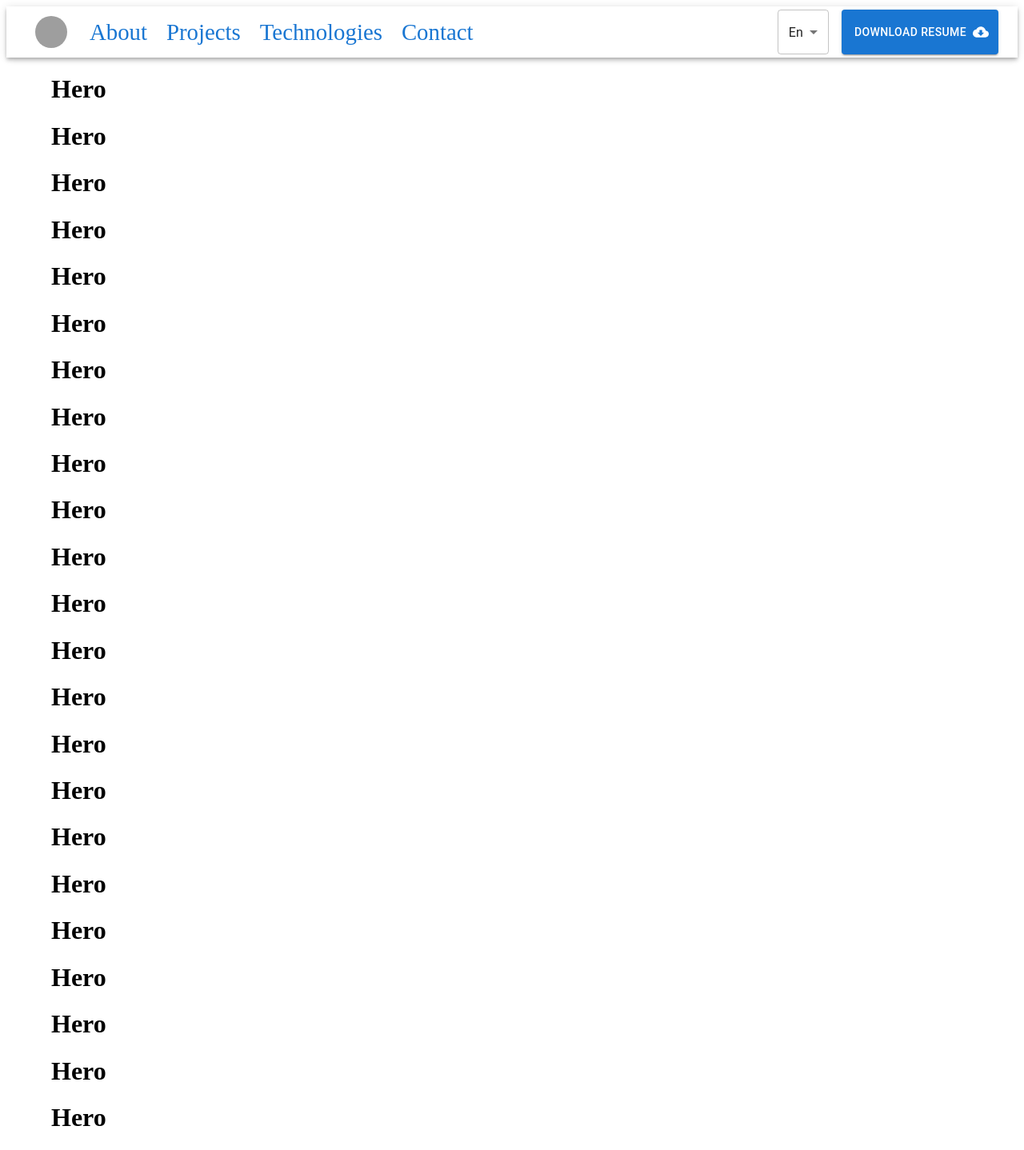
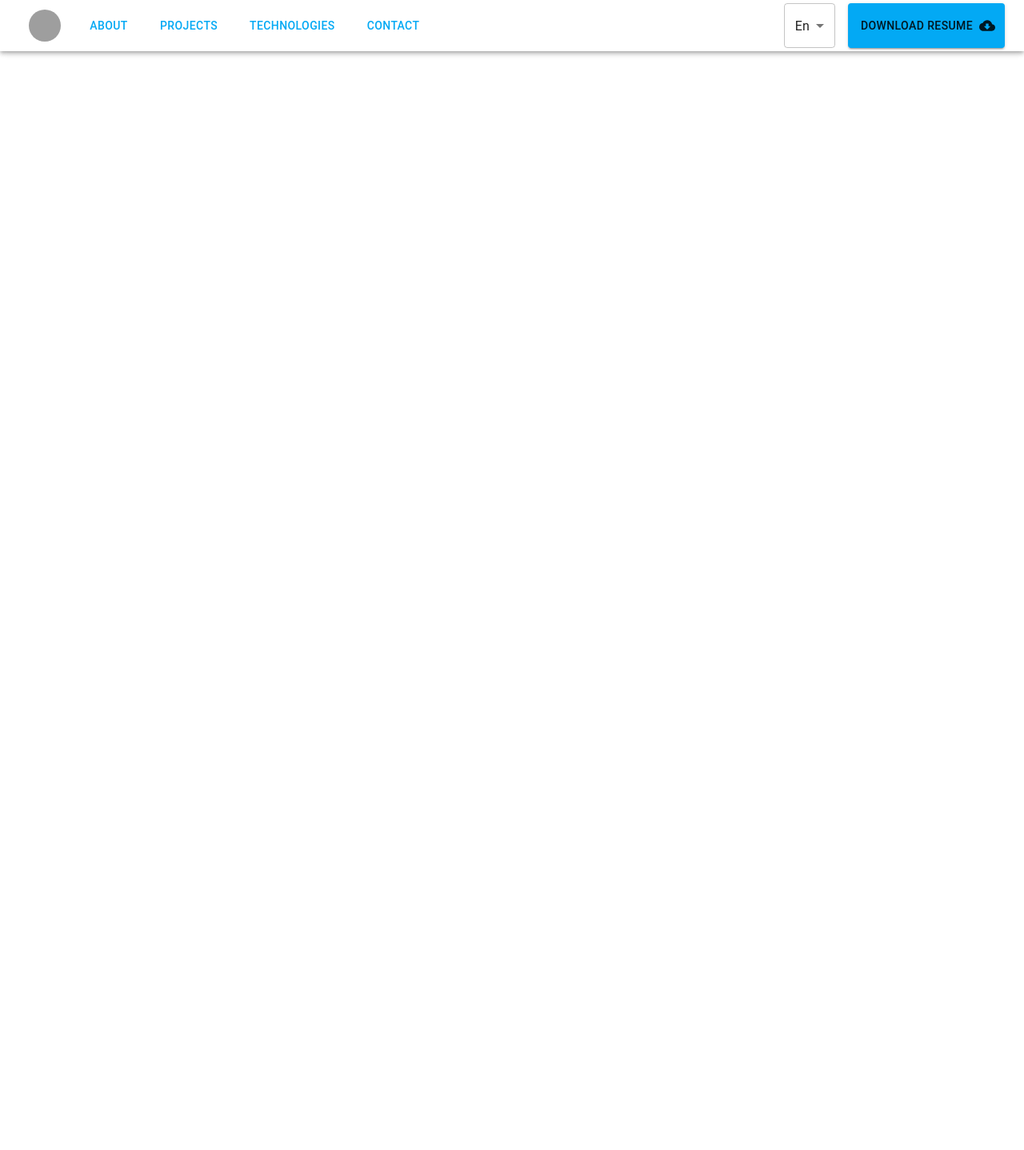
Before and after one commit to couvq/Portfolio-Site-V.2, a React (Create React App) app in the folder portfolio-site-v2/: page / in a window 1280 px wide. Shown: the whole page at 80% size. After the commit the page ends 800 px from the top, so only its background shows below. Built offline with nearby package versions, Linux system fonts and the light colour scheme; grey boxes are pictures that could not be loaded.

Commit message:
getting theme setup

```diff
--- a/portfolio-site-v2/src/App.js
+++ b/portfolio-site-v2/src/App.js
@@ -3,11 +3,23 @@ import React from "react";
 import NavBar from "./components/Nav/NavBar";
 import Hero from "./components/Hero/Hero";
 
+import { ThemeProvider, createTheme } from "@mui/material/styles";
+import { lightBlue } from "@mui/material/colors";
+
 const App = () => {
+
+  const theme = createTheme({
+    palette: {
+      primary: lightBlue,
+    }
+  });
+
   return (
     <>
+      <ThemeProvider theme={theme}>
         <NavBar />
         <Hero />
+      </ThemeProvider>
     </>
   );
 };
--- a/portfolio-site-v2/src/components/Hero/Hero.js
+++ b/portfolio-site-v2/src/components/Hero/Hero.js
@@ -4,32 +4,7 @@ import React from "react";
 const Hero = () => {
   return (
     <Container>
-      <h1>Hero</h1>
-      <h1>Hero</h1>
-      <h1>Hero</h1>
-      <h1>Hero</h1>
-      <h1>Hero</h1>
-      <h1>Hero</h1>
-      <h1>Hero</h1>
-      <h1>Hero</h1>
-      <h1>Hero</h1>
-      <h1>Hero</h1>
-      <h1>Hero</h1>
-      <h1>Hero</h1>
 
-      <h1>Hero</h1>
-      <h1>Hero</h1>
-      <h1>Hero</h1>
-      <h1>Hero</h1>
-
-      <h1>Hero</h1>
-      <h1>Hero</h1>
-      <h1>Hero</h1>
-      <h1>Hero</h1>
-
-      <h1>Hero</h1>
-      <h1>Hero</h1>
-      <h1>Hero</h1>
     </Container>
   );
 };
--- a/portfolio-site-v2/src/components/Nav/NavBar.js
+++ b/portfolio-site-v2/src/components/Nav/NavBar.js
@@ -9,7 +9,8 @@ const NavBar = () => {
     <>
       <AppBar
       color="transparent"
-      position="sticky"
+      style={{ zIndex: 1 }}
+      sx={{ width: '100%'}}
       >
         <Toolbar>
           <LeftNav />
--- a/portfolio-site-v2/src/components/Nav/NavLinks.js
+++ b/portfolio-site-v2/src/components/Nav/NavLinks.js
@@ -1,4 +1,4 @@
-import { Stack, Link } from '@mui/material';
+import { Stack, Button } from '@mui/material';
 import React from 'react';
 
 
@@ -8,10 +8,10 @@ const NavLinks = () => {
 
   return (
     <Stack direction="row" spacing={3}>
-        <Link style={{ display: 'flex', justifyContent: 'center', alignItems: 'center', textDecoration: 'none', fontSize: '1.8rem'}} href='#'>About</Link>
-        <Link style={{ display: 'flex', justifyContent: 'center', alignItems: 'center', textDecoration: 'none', fontSize: '1.8rem'}} href='#'>Projects</Link>
-        <Link style={{ display: 'flex', justifyContent: 'center', alignItems: 'center', textDecoration: 'none', fontSize: '1.8rem'}} href='#'>Technologies</Link>
-        <Link style={{ display: 'flex', justifyContent: 'center', alignItems: 'center', textDecoration: 'none', fontSize: '1.8rem'}} href='#'>Contact</Link>
+        <Button href='#'>About</Button>
+        <Button href='#'>Projects</Button>
+        <Button href='#'>Technologies</Button>
+        <Button href='#'>Contact</Button>
     </Stack>
   );
 }
```
